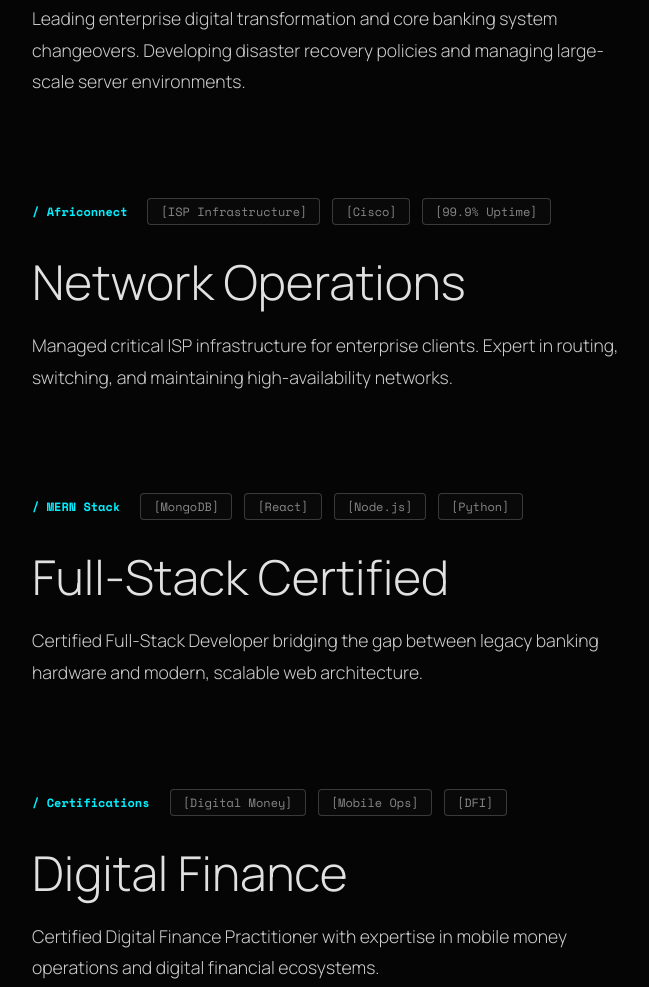
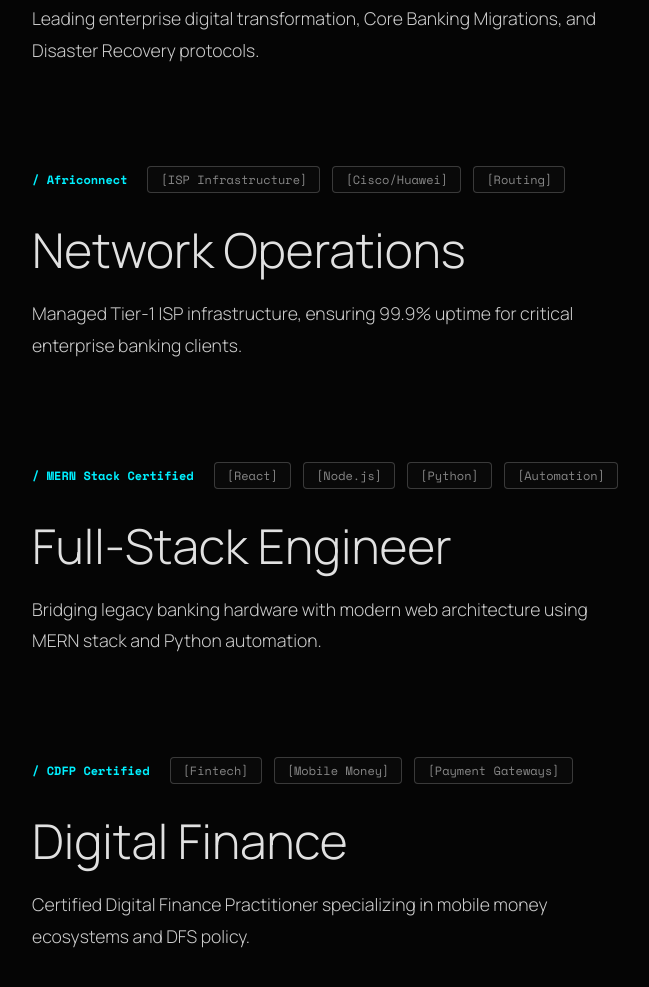
Before and after one commit to wmweemba/wsm_portfolio_website, a website: page index.html in a window 1280 px wide. Shown: the part 1009-1996 px from the top of the page, without its empty margins (476-1125 px from the left). Drawn offline with nearby package versions, Linux system fonts and the light colour scheme.

Commit message:
Add About Me functionality and verified content
✨ Features Added:
- About Me modal with persona-specific content
- Physics engine integration hook for theme changes
- Enhanced navigation with [About] button

🔄 Content Updates:
- Replace placeholder data with verified professional achievements
- Technical persona: 12+ years ICT experience, ISO 27001, banking infrastructure
- Creative persona: The Mindful Hustler philosophy, Mfumu Grooming, digital strategy
- Updated tags and descriptions with specific metrics and certifications

🎯 User Experience:
- About modal adapts content based on current persona (technical/creative)
- Seamless integration with existing modal system and styling
- Enhanced navigation provides better user engagement

```diff
--- a/src/js/app.js
+++ b/src/js/app.js
@@ -8,131 +8,133 @@ let currentMode = 'technical'; // Track mode for modal logic
 // --- DATA & CONTENT LOGIC ---
 const data = {
     technical: {
+        about: "Results-driven ICT professional with 12+ years experience in managing banking infrastructure, enforcing ISO 27001 compliance, and leading digital transformation.",
         scroller: `
             <p>Head of ICT</p>
-            <p>Full-Stack Certified</p>
-            <p>Network Operations</p>
+            <p>Network Architecture</p>
             <p>Digital Finance</p>
+            <p>Full-Stack Dev</p>
             <p>Head of ICT</p>
         `,
         items: [
             {
                 title: "Head of ICT",
                 company: "Financial Institution",
-                tags: ["[Strategic Leadership]", "[Cyber Security]", "[Core Banking]"],
-                desc: "Leading enterprise digital transformation and core banking system changeovers. Developing disaster recovery policies and managing large-scale server environments.",
+                tags: ["[Banking Systems]", "[ISO 27001]", "[High Availability]"],
+                desc: "Leading enterprise digital transformation, Core Banking Migrations, and Disaster Recovery protocols.",
                 longDesc: `
-                    <p>As Head of ICT, I oversee the strategic and operational technology requirements for a major financial institution.</p>
+                    <p>Strategic leadership over banking infrastructure and policy.</p>
                     <ul>
-                        <li><strong>Core Banking Migration:</strong> Orchestrated the migration of the Core Banking System, ensuring zero data loss and minimizing downtime to under 4 hours during the switchover.</li>
-                        <li><strong>Policy Development:</strong> Developed and enforced comprehensive ICT security policies aligned with ISO 27001 standards to mitigate risk.</li>
-                        <li><strong>Infrastructure:</strong> Managing a hybrid server environment supporting 50+ branches, ensuring high availability and redundancy.</li>
-                        <li><strong>Budgeting:</strong> Reduced operational IT costs by 15% through strategic vendor negotiations and cloud resource optimization.</li>
+                        <li><strong>Core Banking Migration:</strong> Orchestrated end-to-end migration with zero data loss and <4hr downtime.</li>
+                        <li><strong>Infrastructure:</strong> Managed hybrid server environments for 50+ branches with 99% service availability.</li>
+                        <li><strong>Cost Reduction:</strong> Reduced operational IT costs by 15% through virtualization and vendor negotiation.</li>
                     </ul>
                 `
             },
             {
                 title: "Network Operations",
                 company: "Africonnect",
-                tags: ["[ISP Infrastructure]", "[Cisco]", "[99.9% Uptime]"],
-                desc: "Managed critical ISP infrastructure for enterprise clients. Expert in routing, switching, and maintaining high-availability networks.",
+                tags: ["[ISP Infrastructure]", "[Cisco/Huawei]", "[Routing]"],
+                desc: "Managed Tier-1 ISP infrastructure, ensuring 99.9% uptime for critical enterprise banking clients.",
                 longDesc: `
-                    <p>Ensured the stability and performance of a Tier-1 ISP network serving enterprise clients across Zambia.</p>
+                    <p>Ensuring stability for a Tier-1 ISP network.</p>
                     <ul>
-                        <li><strong>Network Architecture:</strong> Configured and maintained core Cisco routers and switches for optimal data flow.</li>
-                        <li><strong>Uptime Guarantee:</strong> Maintained a 99.9% uptime SLA for critical banking and government clients.</li>
-                        <li><strong>Troubleshooting:</strong> Led the rapid response team for network outages, reducing mean time to repair (MTTR) by 30%.</li>
+                        <li><strong>Uptime Mastery:</strong> Maintained 99.9% uptime SLA for banking and government clients.</li>
+                        <li><strong>Incident Response:</strong> Led rapid response teams, reducing Mean Time To Repair (MTTR) by 30%.</li>
+                        <li><strong>Architecture:</strong> Configured core switching/routing for optimal data flow (Cisco/Huawei).</li>
                     </ul>
                 `
             },
             {
-                title: "Full-Stack Certified",
-                company: "MERN Stack",
-                tags: ["[MongoDB]", "[React]", "[Node.js]", "[Python]"],
-                desc: "Certified Full-Stack Developer bridging the gap between legacy banking hardware and modern, scalable web architecture.",
+                title: "Full-Stack Engineer",
+                company: "MERN Stack Certified",
+                tags: ["[React]", "[Node.js]", "[Python]", "[Automation]"],
+                desc: "Bridging legacy banking hardware with modern web architecture using MERN stack and Python automation.",
                 longDesc: `
-                    <p>Combining infrastructure knowledge with modern software development to build scalable internal tools.</p>
+                    <p>Certified Full-Stack Developer (Emurgo).</p>
                     <ul>
-                        <li><strong>Stack Proficiency:</strong> Expert in MongoDB, Express.js, React, and Node.js.</li>
-                        <li><strong>API Development:</strong> Designed RESTful APIs to expose legacy banking data to modern frontend dashboards.</li>
-                        <li><strong>Automation:</strong> Wrote Python scripts to automate daily server health checks and reporting.</li>
+                        <li><strong>Modernization:</strong> Building RESTful APIs to expose legacy banking data to modern front-end dashboards.</li>
+                        <li><strong>Automation:</strong> Python scripting for daily server health checks and automated reporting.</li>
+                        <li><strong>Stack:</strong> MongoDB, Express, React, Node.js.</li>
                     </ul>
                 `
             },
             {
                 title: "Digital Finance",
-                company: "Certifications",
-                tags: ["[Digital Money]", "[Mobile Ops]", "[DFI]"],
-                desc: "Certified Digital Finance Practitioner with expertise in mobile money operations and digital financial ecosystems.",
+                company: "CDFP Certified",
+                tags: ["[Fintech]", "[Mobile Money]", "[Payment Gateways]"],
+                desc: "Certified Digital Finance Practitioner specializing in mobile money ecosystems and DFS policy.",
                 longDesc: `
-                    <p>Certified Digital Finance Practitioner (CDFP) focusing on the intersection of technology and financial inclusion.</p>
+                    <p>Expertise in the intersection of technology and financial inclusion.</p>
                     <ul>
-                        <li><strong>Ecosystem Analysis:</strong> Mapping digital financial ecosystems to identify gaps in service delivery.</li>
-                        <li><strong>Mobile Money:</strong> Deep understanding of USSD gateways and mobile money integration standards.</li>
+                        <li><strong>Ecosystem Mapping:</strong> Analyzing gaps in digital service delivery for unbanked populations.</li>
+                        <li><strong>Integration:</strong> Deep knowledge of USSD gateways and Mobile Money API standards.</li>
                     </ul>
                 `
             }
         ]
     },
     creative: {
+        about: "A creative entrepreneur bridging the gap between rigid technology and organic storytelling. Believer in sustainable hustle.",
         scroller: `
             <p>The Mindful Hustler</p>
-            <p>Founder & Creator</p>
             <p>Organic Growth</p>
             <p>Digital Strategy</p>
+            <p>Brand Builder</p>
             <p>The Mindful Hustler</p>
         `,
         items: [
             {
                 title: "The Mindful Hustler",
-                company: "Author / Philosophy",
-                tags: ["eBook", "Energy Management"],
-                desc: "Author of 'Balancing Ambition and Well-Being'. A guide for high-tech professionals to manage energy, not just time.",
+                company: "Author & Philosophy",
+                tags: ["[Book]", "[Energy Management]", "[Flow State]"],
+                desc: "Author of 'Balancing Ambition and Well-Being'. A philosophy for high-performance without burnout.",
                 longDesc: `
-                    <p>A philosophy and eBook written for the modern professional who feels the burnout of the "hustle culture."</p>
+                    <p>A guide for the modern professional.</p>
                     <ul>
-                        <li><strong>The 90-Minute Flow Cycle:</strong> Introduces a productivity technique based on ultradian rhythms, advocating for intense work sprints followed by genuine rest.</li>
-                        <li><strong>Energy vs. Time:</strong> The book argues that energy management supersedes time management for high-performance creative work.</li>
-                        <li><strong>Mindfulness:</strong> Practical meditation techniques adapted for busy corporate environments.</li>
+                        <li><strong>Ultradian Rhythms:</strong> Implementing the 90-minute flow cycle for peak creative output.</li>
+                        <li><strong>Philosophy:</strong> Arguing that 'Energy Management' supersedes 'Time Management' for creators.</li>
+                        <li><strong>Outcome:</strong> A framework for sustainable ambition in a high-pressure world.</li>
                     </ul>
                 `
             },
             {
                 title: "Mfumu Grooming",
                 company: "Founder",
-                tags: ["eCommerce", "Organic Product"],
-                desc: "Created and scaled a premium organic beard oil brand (Sweet Almond & Peppermint) to retail in 5 independent beauty outlets.",
+                tags: ["[eCommerce]", "[Organic]", "[Product Design]"],
+                desc: "Created and scaled a premium organic beard oil brand (Sweet Almond & Peppermint) to 5 retail outlets.",
                 longDesc: `
-                    <p>Mfumu Grooming represents the "Hustler" spirit—creating a tangible product from scratch.</p>
+                    <p>Tangible product creation from zero to retail.</p>
                     <ul>
-                        <li><strong>Ingredients:</strong> Handcrafted using premium cold-pressed Sweet Almond Oil and organic Peppermint essential oils. The blend promotes beard growth and skin health.</li>
-                        <li><strong>Retail Expansion:</strong> Successfully negotiated shelf space in 5 major independent beauty outlets across Lusaka.</li>
-                        <li><strong>Growth:</strong> Achieved a 40% Month-over-Month sales growth in Q1 2024 through social media marketing.</li>
+                        <li><strong>Formulation:</strong> Hand-crafted blend using Cold-Pressed Sweet Almond Oil and Organic Peppermint.</li>
+                        <li><strong>Growth:</strong> Achieved 40% MoM sales growth in Q1 via social commerce.</li>
+                        <li><strong>Retail:</strong> Negotiated shelf space in 5 independent beauty outlets in Lusaka.</li>
                     </ul>
                 `
             },
             {
                 title: "Digital Strategy",
-                company: "Freelance",
-                tags: ["Google Ads", "SEO", "Growth"],
-                desc: "Google Certified in Display & Video Ads. Helping small businesses dominate local search and optimize ad spend.",
+                company: "Google Certified",
+                tags: ["[Google Ads]", "[SEO]", "[Video Marketing]"],
+                desc: "Data-driven growth strategies. Certified in Google Display & Video Ads to maximize ROAS.",
                 longDesc: `
-                    <p>Helping local SMEs navigate the digital landscape.</p>
+                    <p>Helping SMEs dominate local search.</p>
                     <ul>
-                        <li><strong>SEO:</strong> Optimizing Google Business Profiles to dominate local "near me" searches.</li>
-                        <li><strong>Ad Spend:</strong> Managing monthly ad budgets with a focus on high ROAS (Return on Ad Spend).</li>
+                        <li><strong>Google Ads:</strong> Certified specialist in Display and Video campaigns for high-intent targeting.</li>
+                        <li><strong>Local SEO:</strong> Optimizing Google Business Profiles to capture 'Near Me' search traffic.</li>
+                        <li><strong>Analytics:</strong> Translating raw data into actionable marketing pivots.</li>
                     </ul>
                 `
             },
             {
                 title: "Billu Publishing",
-                company: "Content Creation",
-                tags: ["Self-Publishing", "Creator Economy"],
-                desc: "A platform for sharing the 'Swiss Army Knife' philosophy of diversifying skills and income streams.",
+                company: "Content Platform",
+                tags: ["[Creator Economy]", "[Storytelling]"],
+                desc: "A platform sharing the 'Swiss Army Knife' philosophy of skill diversification.",
                 longDesc: `
-                    <p>My personal platform for content creation.</p>
+                    <p>Advocating for the polymath professional.</p>
                     <ul>
-                        <li><strong>Philosophy:</strong> Promoting the idea that modern professionals should be "Swiss Army Knives"—versatile, adaptable, and skilled in multiple domains.</li>
+                        <li><strong>Concept:</strong> Promoting the idea that modern leaders must be versatile—technical yet creative, logical yet empathetic.</li>
                     </ul>
                 `
             }
@@ -264,6 +266,11 @@ function renderContent(mode) {
             console.log(`✅ Rendered ${d.items.length} project items for ${mode} mode`);
         }, 300);
     }
+
+    // 4. Hook for Physics Engine
+    if (window.updatePhysicsEngine) {
+        window.updatePhysicsEngine(mode);
+    }
 }
 
 // --- MODAL LOGIC ---
@@ -287,6 +294,20 @@ window.closeProject = function() {
     modal.classList.remove('active');
     backdrop.classList.remove('active');
     document.body.classList.remove('no-scroll');
+}
+
+window.openAboutModal = function() {
+    const aboutContent = data[currentMode].about;
+
+    // Populate Modal with About Content
+    mTitle.innerText = currentMode === 'technical' ? 'Technical Background' : 'Creative Philosophy';
+    mTags.innerHTML = currentMode === 'technical' ? '<span>[Professional]</span>' : '<span>[Creative]</span>';
+    mBody.innerHTML = `<p>${aboutContent}</p>`;
+
+    // Show Modal
+    modal.classList.add('active');
+    backdrop.classList.add('active');
+    document.body.classList.add('no-scroll');
 }
 
 // --- FOOTER CONTACT LOGIC ---
```
Also changed, not shown: index.html (+1 -0 lines), project_context.txt (added, +60 -0 lines), changelog.md.
